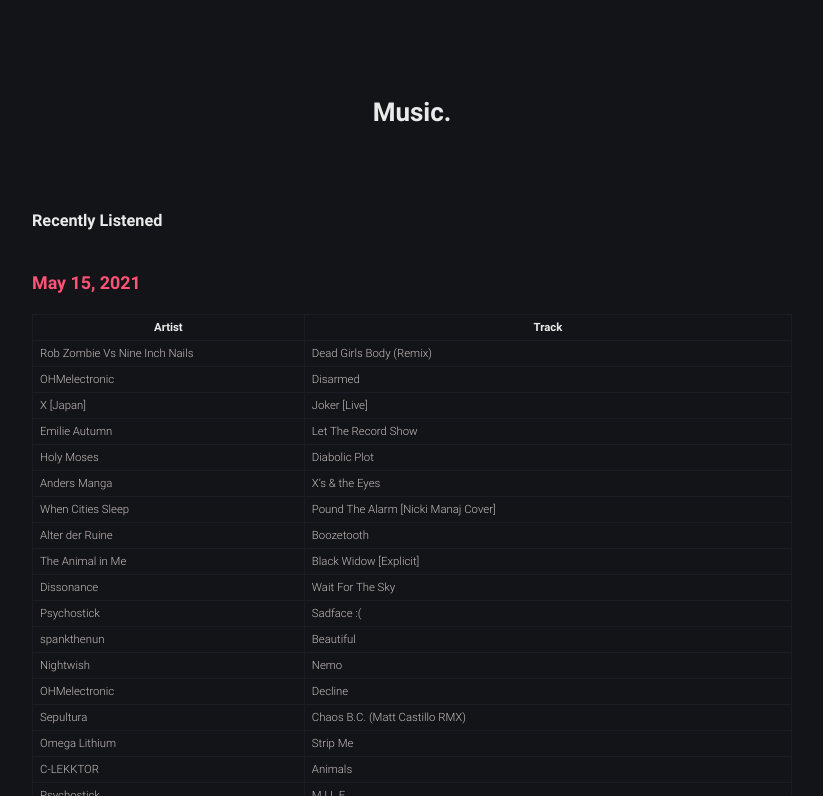
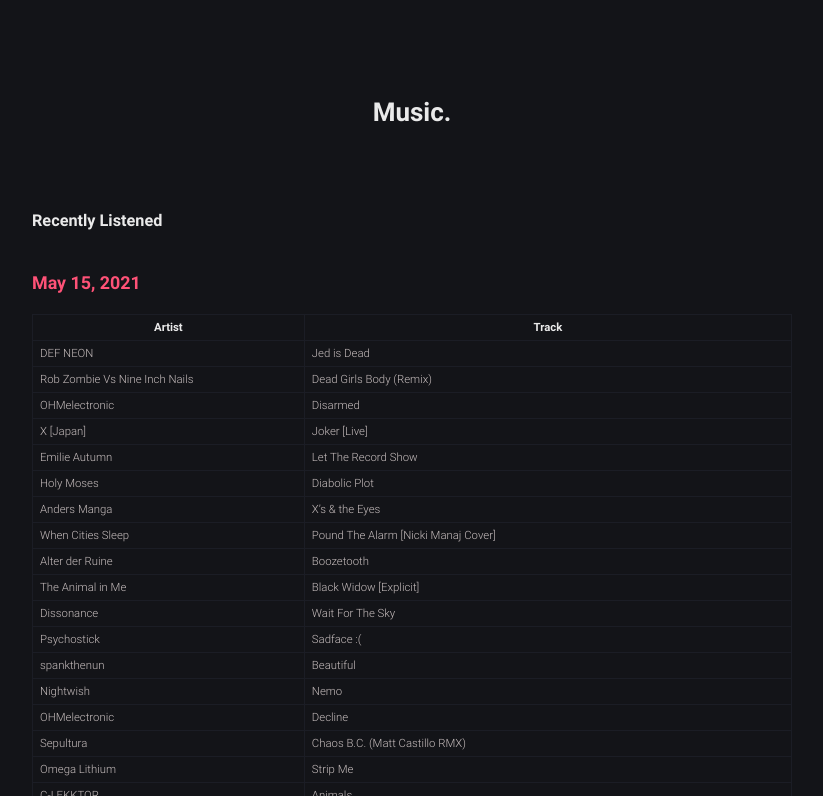
Before and after one commit to robert-marshall/xyz, a Jekyll site: the page built from music.md, in a window 1280 px wide and 900 px high, cut to the strip 104-900 px from the top of the window. Shown: the whole strip, without its empty margins (228-1051 px from the left). Built offline with Jekyll 4.4.1, drawn with Linux system fonts in a browser that asks for light colours.

```diff
--- a/music.md
+++ b/music.md
@@ -11,6 +11,7 @@
 
 | Artist | Track |
 |--------|-------|
+DEF NEON | Jed is Dead
 Rob Zombie Vs Nine Inch Nails | Dead Girls Body (Remix)
 OHMelectronic | Disarmed
 X [Japan] | Joker [Live]
```
